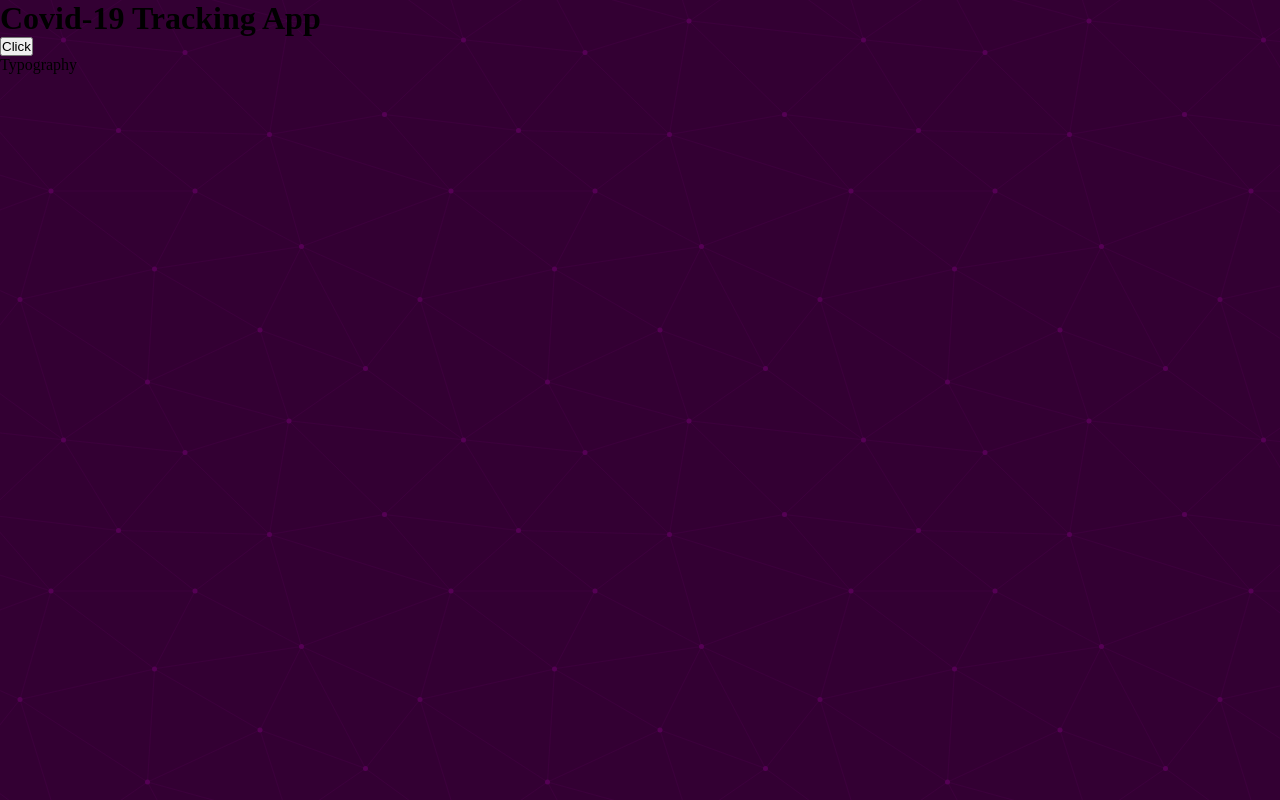
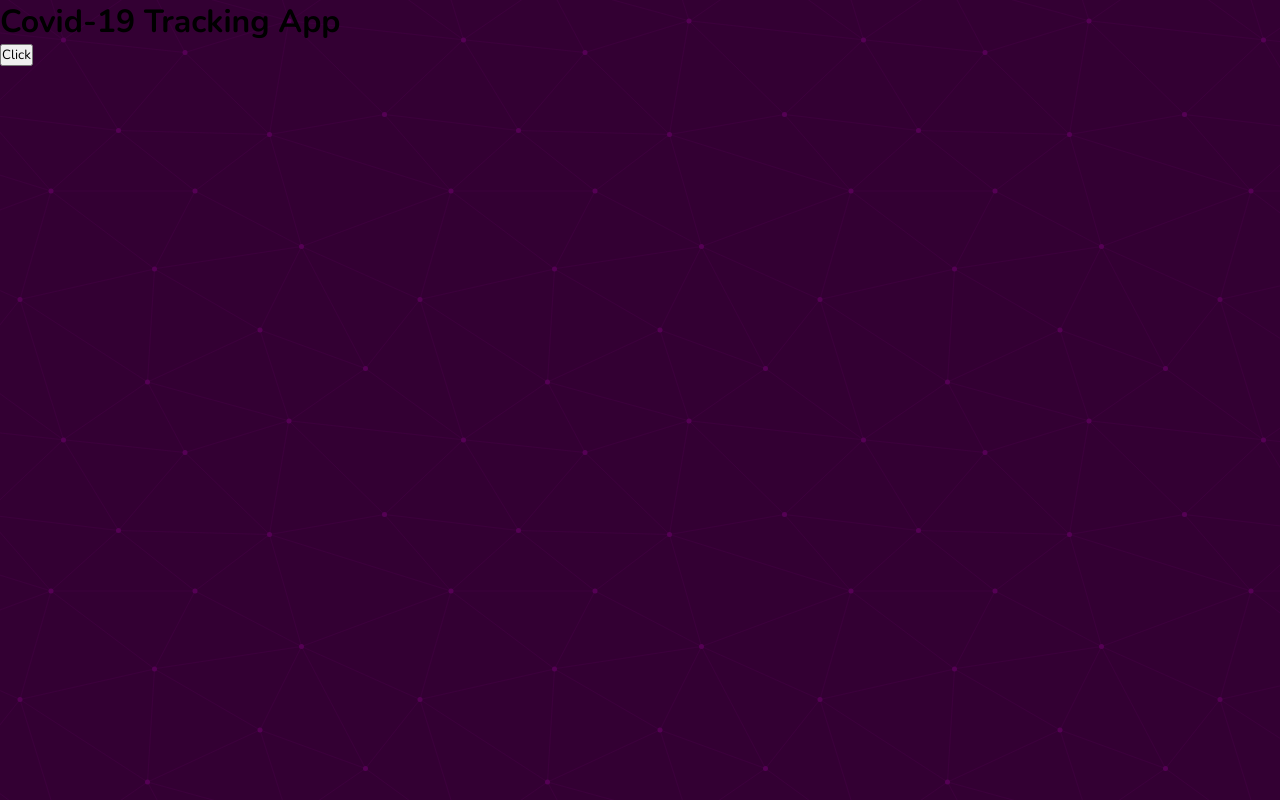
Before and after one commit to alibaltaci/React-Projects, a React (Vite) app in the folder Covid-19 Tracking App/project/: page / in a window 1280 px wide. Built offline with nearby package versions, Linux system fonts and the light colour scheme.

Commit message:
typography style

```diff
--- a/Covid-19 Tracking App/project/src/components/Typography/StyledTypography.jsx
+++ b/Covid-19 Tracking App/project/src/components/Typography/StyledTypography.jsx
@@ -1,7 +1,44 @@
-import styled from "styled-components";
-
-export const StyledTypography = styled.p`
+import styled, { css } from "styled-components";
+import { theme } from "../../styles/theme";
 
 
+export const sharedStyles =  css`
+
+    color: ${({ color }) =>
+        color ? theme.colors?.[color] : theme.colors.black_default
+    };
 
 `
+
+export const StyledP = styled.p`
+  ${sharedStyles}
+`;
+
+export const StyledSpan = styled.span`
+  ${sharedStyles}
+`;
+
+export const StyledH1 = styled.h1`
+  ${sharedStyles}
+`;
+
+export const StyledH2 = styled.h2`
+  ${sharedStyles}
+`;
+
+export const StyledH3 = styled.h3`
+  ${sharedStyles}
+`;
+
+
+// const elements = ["p", "span", "h1", "h2", "h3"];
+
+// const StyledElements = {};
+
+// elements.forEach(el => {
+//     StyledElements[`Styled${el}`] = styled(el)`
+//         ${sharedStyles}
+//     `;
+// });
+
+// export { StyledElements };
--- a/Covid-19 Tracking App/project/src/components/Typography/Typography.jsx
+++ b/Covid-19 Tracking App/project/src/components/Typography/Typography.jsx
@@ -1,9 +1,20 @@
-import { StyledTypography } from "./StyledTypography";
+import { StyledH1, StyledH2, StyledH3, StyledP, StyledSpan } from "./StyledTypography";
 
-export default function Typography() {
+export default function Typography({elementType, text, children, ...props}) {
+
+  const elementMap = {
+    "span": StyledSpan,
+    "h1": StyledH1,
+    "h2": StyledH2,
+    "h3" : StyledH3
+  }
+
+  const SelectedElement = elementMap[elementType] || StyledP
+
   return (
-    <StyledTypography>
-        Typography
-    </StyledTypography>
+    <SelectedElement {...props}>
+      {text}
+      {children}
+    </SelectedElement >
   )
 }
--- a/Covid-19 Tracking App/project/src/main.jsx
+++ b/Covid-19 Tracking App/project/src/main.jsx
@@ -2,10 +2,13 @@ import React from 'react'
 import ReactDOM from 'react-dom/client'
 import App from './App.jsx'
 import { GlobalStyles } from './styles/GlobalStyles.jsx'
+import Theme from './styles/theme.jsx'
 
 ReactDOM.createRoot(document.getElementById('root')).render(
   <React.StrictMode>
-    <GlobalStyles />
-    <App />
+    <Theme>
+      <GlobalStyles />
+      <App />
+    </Theme>
   </React.StrictMode>,
 )
--- a/Covid-19 Tracking App/project/src/styles/GlobalStyles.jsx
+++ b/Covid-19 Tracking App/project/src/styles/GlobalStyles.jsx
@@ -1,11 +1,11 @@
 import { createGlobalStyle } from "styled-components"
-
 export const GlobalStyles = createGlobalStyle`
 
     *{
         margin: 0;
         padding: 0;
         box-sizing: border-box;
+        font-family: ${({theme}) => `${theme.font.primary} , ${theme.font.secondary}` };
     }
 
     body{
--- a/Covid-19 Tracking App/project/src/styles/theme.jsx
+++ b/Covid-19 Tracking App/project/src/styles/theme.jsx
@@ -1,12 +1,18 @@
 import { ThemeProvider } from "styled-components"
 
-const theme = {
+export const theme = {
 
     colors:{
         black_default: "#000000",
         white_default: "#FFFFFF",
         red_default: "#FF0000",
-    }
+    },
+
+    font: {
+        primary: "'Nunito', sans-serif",
+        secondary: "'Poppins', sans-serif;",
+    },
+
 }
 
 const Theme = ( {children} ) =>(
```
